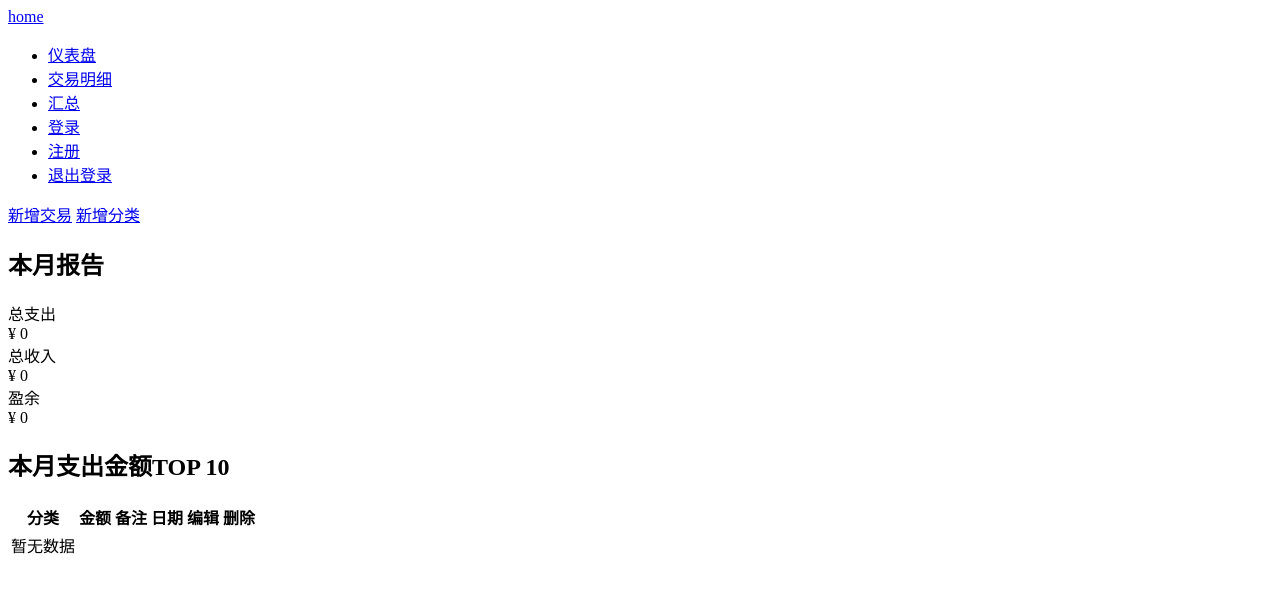
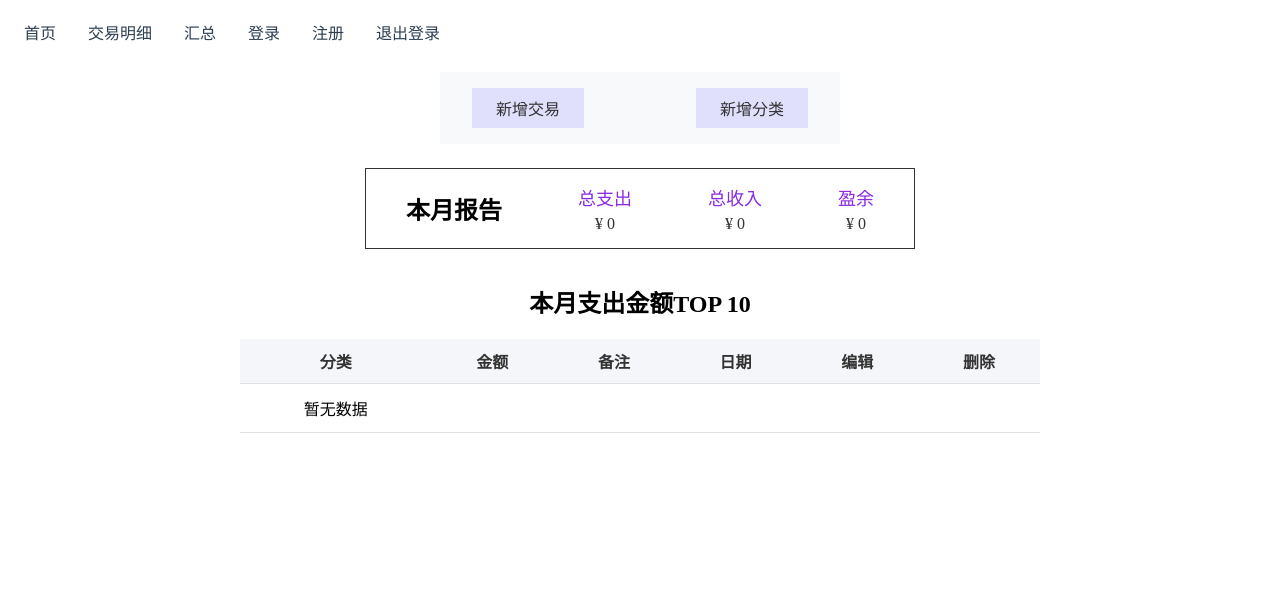
Before and after one commit to XX-chan/accounting-system-, a Flask app: page / in a window 1280 px wide. Shown: the top 593 px of the page. Run offline with Flask 3, Linux system fonts and the light colour scheme; data that the repository does not hold is empty; parts of the project's set-up code (start-up, migrations or seed data) failed here and were passed over.

Commit message:
feat(templates): 新增 style.css 并优化 HTML 结构缩进

```diff
--- /dev/null
+++ b/app/static/css/style.css
@@ -0,0 +1,131 @@
+/*消除浏览器自带的默认的内外边距*/
+/*并把所有元素的尺寸计算方式统一改为border-box模式，后续可精准把控尺寸。*/
+* {
+    margin: 0;
+    padding: 0;
+    box-sizing: border-box;
+}
+
+.navbar {
+    background-color: #ffffff;
+    position: sticky;
+    top:0;  /*必须设置一个阈值，意思是距离视口顶部0像素时开始吸顶 */
+    z-index: 100;  /*确保吸顶时不会被其他内容遮挡 */
+    width: 100%;
+
+
+}
+
+/*导航内部容器：限制最大宽度+左右自动边距+内边距 */
+.nav-container {
+    max-width: 1280px;
+    margin: 0 auto;
+    padding: 0 1.5rem;
+    display: flex;
+    align-items: center; /*垂直方向居中 */
+    justify-content: space-between;   /*水平方向对齐方式；左右两端对齐 */
+    height: 64px;
+}
+
+
+.nav-links {
+    display: flex;
+    gap: 2rem;
+    list-style: none;
+    align-items: center;
+}
+
+.nav-links li a {
+    text-decoration: none;
+    font-weight: 500;
+    color: #2c3e50;
+    font-size: 1rem;
+    padding: 0.5rem 0;
+}
+
+
+.action-bar {
+    display: flex;
+    justify-content: space-between;
+    align-items: center;
+    padding: 1rem 2rem;
+    max-width: 400px;
+    margin: 0.5rem auto;
+    background: #f8f9fa;
+
+}
+
+.action-btn {
+    background: rgb(224, 224, 252);
+    padding: 0.5rem 1.5rem;
+    text-decoration: none;
+    color: #333;
+    font-size: 16px;
+}
+
+.dashboard {
+    display: flex;
+    justify-content: space-between;
+    align-items: center;
+    padding: 15px 40px;
+    max-width: 550px;
+    margin: 1.5rem auto;
+    border: 1px solid #333 ;
+
+}
+
+
+
+.stats-grid {
+    display: grid;
+    gap:5px 10px;
+    text-align: center;
+    justify-content: center;
+}
+
+.stats-label {
+    font-size: 18px;
+    font-weight: 500;
+    color: blueviolet;
+
+}
+
+.stats-value {
+    color: #333;
+    font-size: 14 px;
+}
+
+.table-container {
+    max-width: 800px;
+    margin: 35px auto;
+}
+
+.table-title {
+    margin-bottom: 20px;
+    text-align: center;
+}
+
+.expense-table {
+    width: 100%;
+    border-collapse: collapse;
+    font-size: 16px;
+}
+
+.expense-table thead th {
+    background-color: #f5f6fa;
+    color: #333;
+    font-weight: 600;
+    padding: 10px 12px;
+    text-align: center;
+    border-bottom: 1px solid #e0e0e0;
+}
+
+.expense-table tbody tr {
+    padding: 20px 12px;
+    border-bottom: 1px solid #e0e0e0;
+    text-align: center;
+}
+
+.expense-table tbody td {
+    padding: 12px;
+}
--- a/app/templates/home.html
+++ b/app/templates/home.html
@@ -1,50 +1,57 @@
 <!DOCTYPE html>
 <html>
 <head>
-        <title>home</title>
+    <title>首页</title>
     <meta charset="UTF-8">
+    <link rel="stylesheet" href="{{ url_for('static',filename='css/style.css') }}">
 </head>
 
 <body>
-        <nav>
-            <a href="#">home</a>
+    <nav class="navbar">
+        <div class="nav-container">
 
-            <ul>
-                <li><a href="{{url_for('user.index')}}">仪表盘</a></li>
+            <ul class="nav-links">
+                <li><a href="{{url_for('user.index')}}">首页</a></li>
                 <li><a href="{{url_for('transaction.all_ts_page')}}">交易明细</a></li>
                 <li><a href="#">汇总</a></li>
                 <li><a href="{{url_for('user.login_page')}}">登录</a></li>
                 <li><a href="{{url_for('user.register_page')}}">注册</a></li>
                 <li><a href="{{url_for('user.logout')}}">退出登录</a></li>
             </ul>
+        </div>
     </nav>
 
+
     <div class="action-bar">
-            <a href="{{url_for('transaction.add_ts_page')}}">新增交易</a>
-            <a href="{{url_for('category.add_cg_page')}}">新增分类</a>
+        <a href="{{url_for('transaction.add_ts_page')}}" class="action-btn">新增交易</a>
+        <a href="{{url_for('category.add_cg_page')}}" class="action-btn">新增分类</a>
     </div>
+
 
     <div class="dashboard">
         <h2 class="dashboard-title">本月报告</h2>
+
         <div class="stats-grid">
             <div class="stats-label">总支出</div>
-                <div class="stats-value", id="expenseAmount">RMB</div>
+            <div class="stats-value" id="expenseAmount">¥</div>
         </div>
 
         <div class="stats-grid">
             <div class="stats-label">总收入</div>
-                <div class="stats-value", id="incomeAmount">RMB</div>
-            </div><div class="stats-grid">
+            <div class="stats-value" id="incomeAmount">¥</div>
+        </div>
 
+        <div class="stats-grid">
             <div class="stats-label">盈余</div>
-                <div class="stats-value", id="remainingAmount">RMB</div>
+            <div class="stats-value" id="remainingAmount">¥</div>
         </div>
+
     </div>
 
 
-        <div class="expense-table">
-            <h2>本月支出金额TOP 10</h2>
-           <table class="data-table">
+    <div class="table-container">
+        <h2 class="table-title">本月支出金额TOP 10</h2>
+        <table class="expense-table">
             <thead>
                 <tr>
                     <th>分类</th>
```
Also changed, not shown: app/templates/transactions.html (+13 -8 lines). Lines whose indentation alone changed are shown as unchanged.
